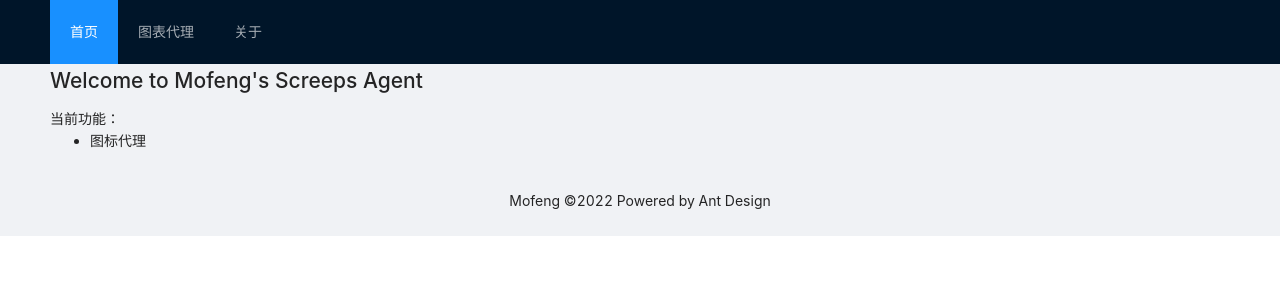
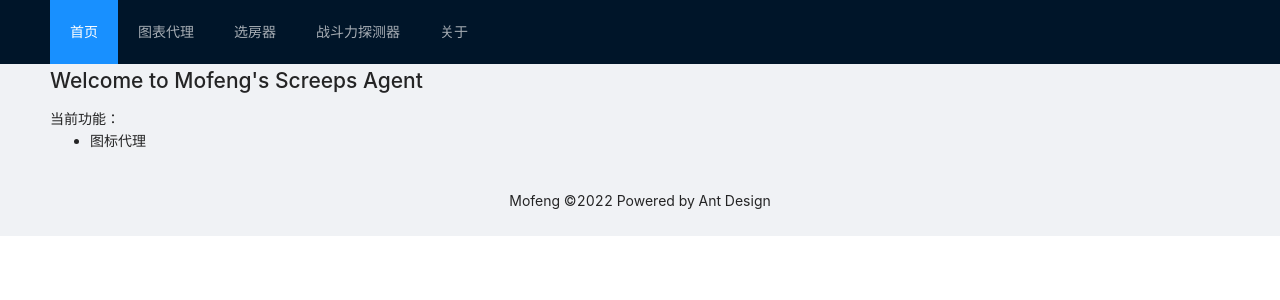
Before and after one commit to DiamondMofeng/ScreepsAgent-frontend, a React (Create React App) app: page / in a window 1280 px wide. Shown: the top 300 px of the page. Built offline with nearby package versions, Linux system fonts and the light colour scheme.

Commit message:
init rp 和 cpd

```diff
--- a/src/App.js
+++ b/src/App.js
@@ -92,6 +92,8 @@ import { Link, Route, Routes } from 'react-router-dom'
 import HostAgent from './modules/HostAgent';
 import Home from './modules/Home';
 import About from './modules/About';
+import CombatPowerDetector from './modules/CombatPowerDetector';
+import RoomPicker from './modules/RoomPicket';
 
 const { Header, Content, Footer } = Layout;
 
@@ -109,20 +111,36 @@ const App = () => {
             mode="horizontal"
             defaultSelectedKeys={[window.location.hash.substring(2)]}
             items={[{
-              key: '', label: (
+              key: '',
+              label: (
                 <Link to='/' >首页</Link>
               )
             },
             {
-              key: 'host-agent', label: (
+              key: 'host-agent',
+              label: (
                 <Link to='/host-agent' >图表代理</Link>
               )
             },
             {
-              key: 'about', label: (
+              key: 'room-picker',
+              label: (
+                <Link to='/room-picker' >选房器</Link>
+              )
+            },
+            {
+              key: 'combat-power-detector',
+              label: (
+                <Link to='/combat-power-detector' >战斗力探测器</Link>
+              )
+            },
+            {
+              key: 'about',
+              label: (
                 <Link to='/about' >关于</Link>
               )
-            }]}
+            },
+            ]}
 
           />
         </Header>
@@ -130,6 +148,8 @@ const App = () => {
           <Routes >
             <Route path='/' element={<Home />} />
             <Route path='/host-agent' element={<HostAgent />} />
+            <Route path='/room-picker' element={<RoomPicker />} />
+            <Route path='/combat-power-detector' element={<CombatPowerDetector />} />
             <Route path='/about' element={<About />} />
           </Routes>
         </Content>
--- a/src/modules/About/index.js
+++ b/src/modules/About/index.js
@@ -1,8 +1,9 @@
 const About = () => {
   return (
     <div className='About'>
-      <p>这个人太懒了,什么也没写</p>
-      Powered by Ant Design!
+      <p>欢迎提pr以增强改善本站功能</p>
+      <p><a href={"https://github.com/DiamondMofeng/ScreepsAgent-frontend"}>github</a></p>
+      感谢Ant Design提供的简洁大气的界面组件
     </div>
   )
 }
--- /dev/null
+++ b/src/modules/CombatPowerDetector/index.js
@@ -0,0 +1,11 @@
+
+const CombatPowerDetector = () => {
+  return (
+    <div className="CombatPowerDetector">
+      <h1>战斗力探测器</h1>
+      施工中...
+    </div>
+  )
+}
+
+export default CombatPowerDetector
--- /dev/null
+++ b/src/modules/RoomPicket/index.js
@@ -0,0 +1,11 @@
+
+const RoomPicker = () => {
+  return (
+    <div className="RoomPicker">
+      <h1>选房器</h1>
+      施工中...
+    </div>
+  )
+}
+
+export default RoomPicker
```
